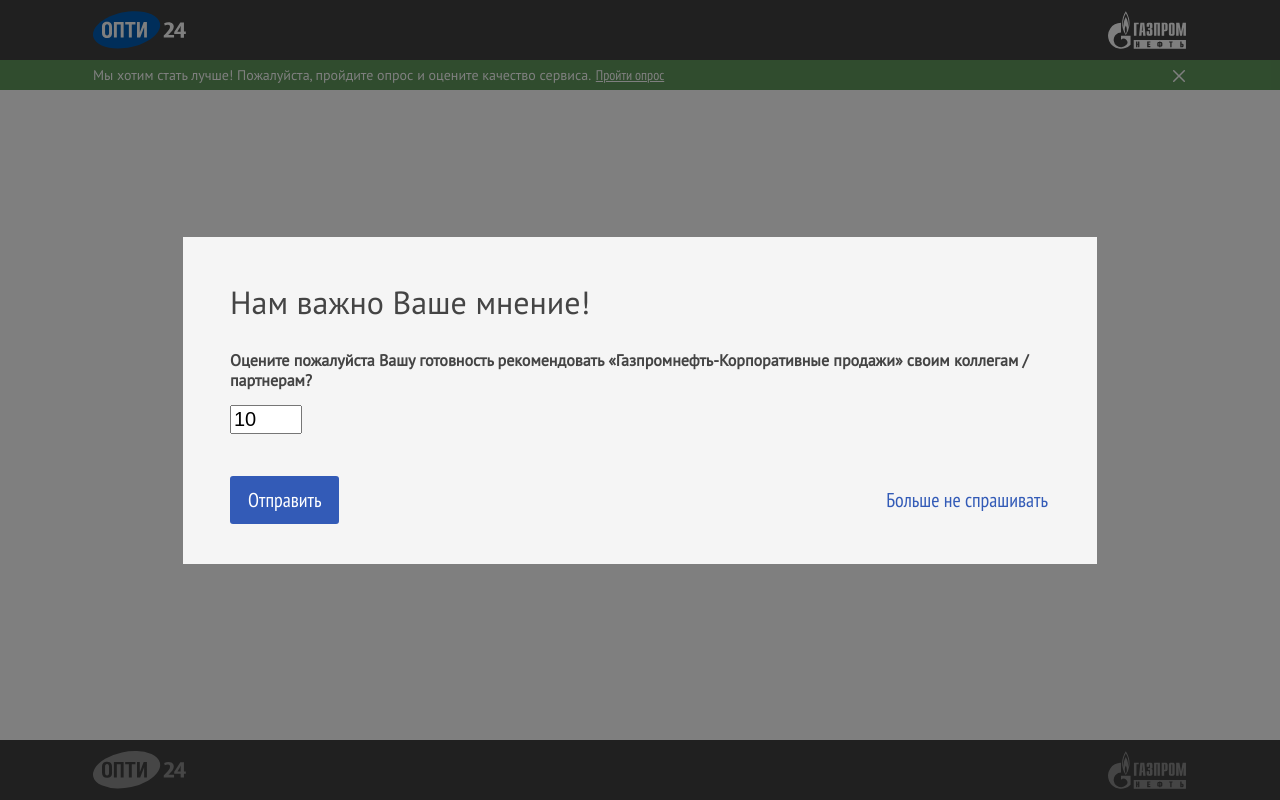
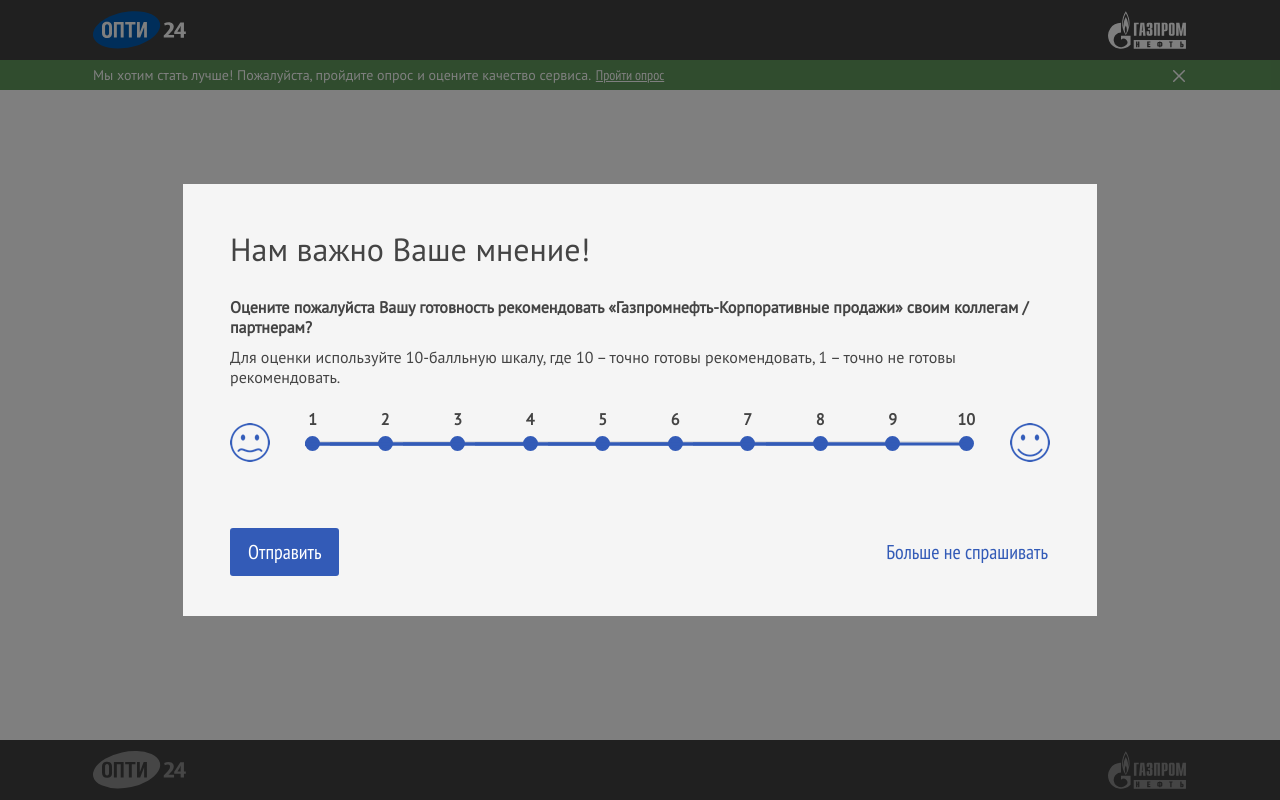
Before and after one commit to pavel-rakhmanov/gpn-test-app, a Vue app: page / in a window 1280 px wide. Both pictures are taken after a click on the link "Пройти опрос". Built offline with nearby package versions, Linux system fonts and the light colour scheme.

Commit message:
rate component

```diff
--- a/src/components/PollModal/steps/Step1.vue
+++ b/src/components/PollModal/steps/Step1.vue
@@ -9,16 +9,9 @@
     <template slot="body">
       <b>{{ label }}</b>
 
-      <div>
-        <input
-          style="font-size: 20px; margin: 15px 0;"
-          type="number"
-          min="0"
-          max="10"
-          step="1"
-          v-model="rate"
-        />
-      </div>
+      <rate-component
+        v-model="rate"
+      />
     </template>
 
     <template slot="footer">
@@ -36,6 +29,7 @@
 
 <script>
   import { ModalBody } from '@/components/Modal'
+  import RateComponent from '@/components/RateComponent'
 
   export default {
     props: {
@@ -61,6 +55,7 @@
     },
     components: {
       ModalBody,
+      RateComponent,
     },
   }
 </script>
--- a/src/components/PollModal/steps/Step3.vue
+++ b/src/components/PollModal/steps/Step3.vue
@@ -61,6 +61,7 @@
   @import '~@/styles/_colors.scss';
 
   p {
+    color: $text-color;
     margin-bottom: 25px;
   }
 
--- /dev/null
+++ b/src/components/RateComponent.vue
@@ -0,0 +1,147 @@
+<template>
+  <div>
+    <p class="description">
+      Для оценки используйте 10-балльную шкалу, где 10 – точно готовы рекомендовать, 1 – точно не готовы рекомендовать.
+    </p>
+    <div class="flex-row rate-line">
+      <img
+        class="dislike-fase"
+        src="@/assets/Rate/dislike.png"
+      />
+
+      <div class="rate-wrapper flex-row justify-space-between">
+        <template v-for="n in length">
+          <div class="flex-column" :key="n">
+            <b class="rate-button-value">
+              {{ n }}
+            </b>
+
+            <button
+              class="rate-button"
+              :class="{
+                'rate-button--selected': n <= rate,
+              }"
+              @click="setValue(n)"
+            ></button>
+          </div>
+        </template>
+      </div>
+
+      <img
+        class="like-fase"
+        src="@/assets/Rate/like.png"
+      />
+    </div>
+  </div>
+</template>
+
+<script>
+export default {
+  props: {
+    value: {
+      type: Number,
+      required: true,
+    },
+    from: {
+      type: Number,
+      default: 0,
+    },
+    to: {
+      type: Number,
+      default: 10,
+    },
+  },
+  data() {
+    return {
+      rate: this.value,
+    };
+  },
+  computed: {
+    length() {
+      return this.to - this.from;
+    },
+  },
+  methods: {
+    setValue(newValue) {
+      this.rate = newValue;
+      this.$emit('input', newValue);
+    },
+  }
+}
+</script>
+
+<style lang="scss" scoped>
+  @import '~@/styles/_colors.scss';
+
+  .rate {
+    $button-size: 15px;
+    $line-width: 3px;
+
+    &-line {
+      margin-bottom: 66px;
+    }
+    &-button {
+      height: $button-size;
+      width: $button-size;
+      border-radius: 50%;
+      padding: 0;
+      border: solid $line-width $light-grey;
+      background-color: white;
+      position: relative;
+
+      &-value {
+        color: $text-color;
+        margin-bottom: 7px;
+      }
+
+      &--selected {
+        border-color: $blue;
+        background-color: $blue;
+
+        &::before {
+          width: 200px;
+          content: '';
+          position: absolute;
+          height: $line-width;
+          transform: translate(-100%, -50%);
+          background-color: $blue;
+        }
+      }
+    }
+    &-wrapper {
+      width: 100%;
+      position: relative;
+      overflow: hidden;
+      margin-top: -25px;
+
+      &::before {
+        content: '';
+        position: absolute;
+        height: $line-width;
+        left: 1;
+        width: calc(100% - 2px);
+        top: 75%;
+        background-color: $light-grey;
+      }
+    }
+  }
+
+  .description {
+    margin: 10px 0 36px;
+    color: $text-color;
+  }
+
+  .dislike-fase {
+    width: 40px;
+    height: 39px;
+    object-fit: contain;
+    margin-right: 35px;
+  }
+
+  .like-fase {
+    width: 40px;
+    height: 39px;
+    object-fit: contain;
+    margin-left: 35px;
+  }
+</style>
--- a/src/styles/_colors.scss
+++ b/src/styles/_colors.scss
@@ -1,4 +1,5 @@
 $grey: #404040;
+$light-grey: #dddddd;
 $grey-text: #b3b3b3;
 $text-color: #444444;
 $blue: #335bb7;
--- a/src/styles/styles.scss
+++ b/src/styles/styles.scss
@@ -79,6 +79,12 @@
   align-items: center;
 }
 
+.flex-column {
+  display: flex;
+  flex-direction: column;
+  align-items: center;
+}
+
 .justify-space-between {
   justify-content: space-between;
 }
```
Also changed, not shown: src/assets/Rate/dislike.png (added), src/assets/Rate/like.png (added).
